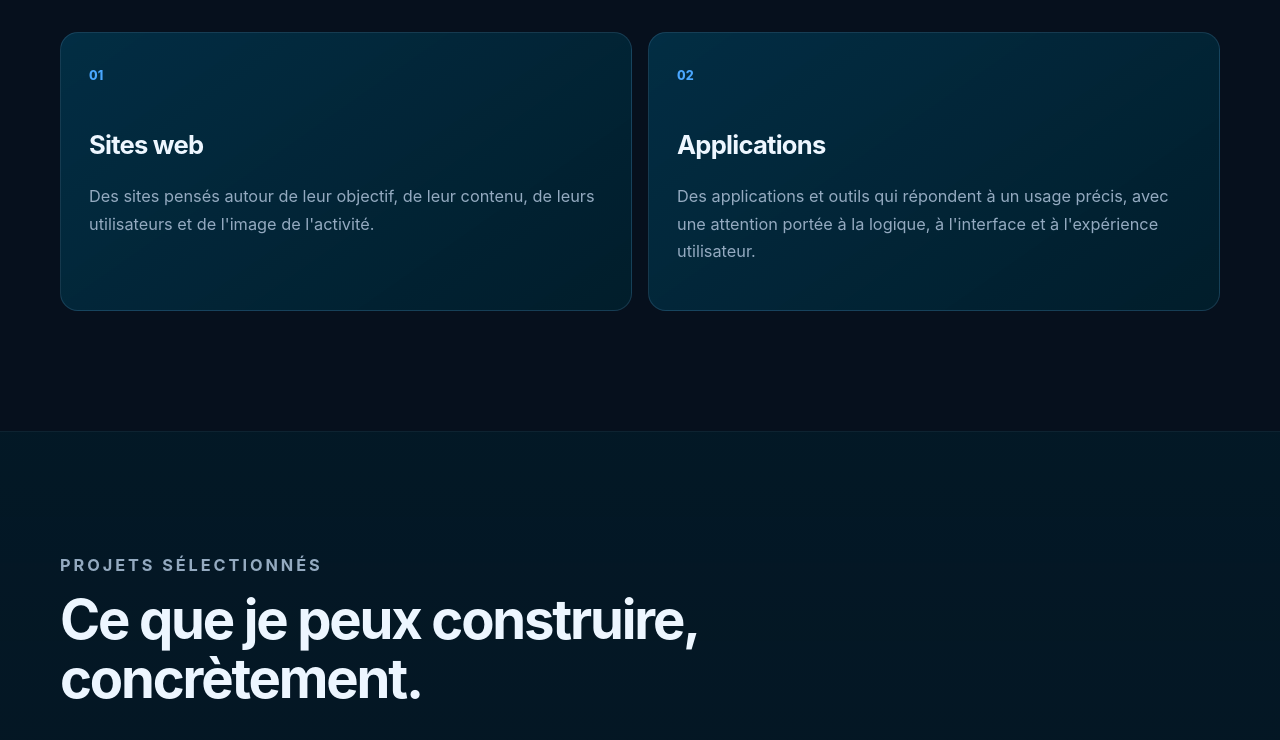
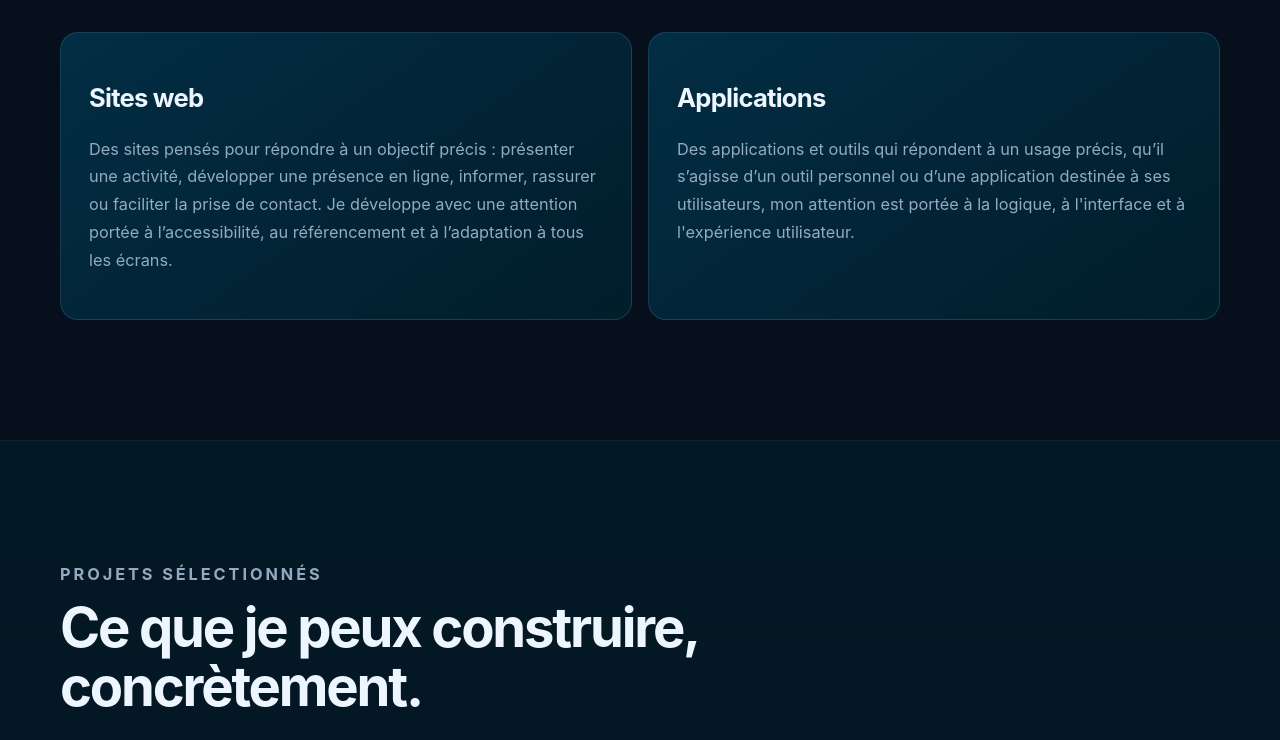
Before and after one commit to RikoDust/ptf, a plain HTML site: page index.html in a window 1280 px wide. Shown: the part 1174-1914 px from the top of the page. Drawn offline with Linux system fonts and the light colour scheme.

Commit message:
feat: retouches ce que je construis

```diff
--- a/css/style.css
+++ b/css/style.css
@@ -369,16 +369,10 @@ a {
   min-height: 230px;
 }
 
-.number {
-  font-size: .78rem;
-  color: var(--blue);
-  font-weight: 800;
-}
-
 .feature-card h3,
 .project-card h3 {
   font-size: 1.6rem;
-  margin: 35px 0 10px;
+  margin: 15px 0 10px;
   letter-spacing: -.03em;
 }
 
--- a/index.html
+++ b/index.html
@@ -61,15 +61,13 @@
 
       <div class="two-grid">
         <article class="feature-card reveal">
-          <span class="number">01</span>
           <h3>Sites web</h3>
-          <p>Des sites pensés autour de leur objectif, de leur contenu, de leurs utilisateurs et de l'image de l'activité.</p>
+          <p>Des sites pensés pour répondre à un objectif précis : présenter une activité, développer une présence en ligne, informer, rassurer ou faciliter la prise de contact. Je développe avec une attention portée à l’accessibilité, au référencement et à l’adaptation à tous les écrans.</p>
         </article>
 
         <article class="feature-card reveal">
-          <span class="number">02</span>
           <h3>Applications</h3>
-          <p>Des applications et outils qui répondent à un usage précis, avec une attention portée à la logique, à l'interface et à l'expérience utilisateur.</p>
+          <p>Des applications et outils qui répondent à un usage précis, qu’il s’agisse d’un outil personnel ou d’une application destinée à ses utilisateurs, mon attention est portée à la logique, à l'interface et à l'expérience utilisateur.</p>
         </article>
       </div>
     </section>
```
